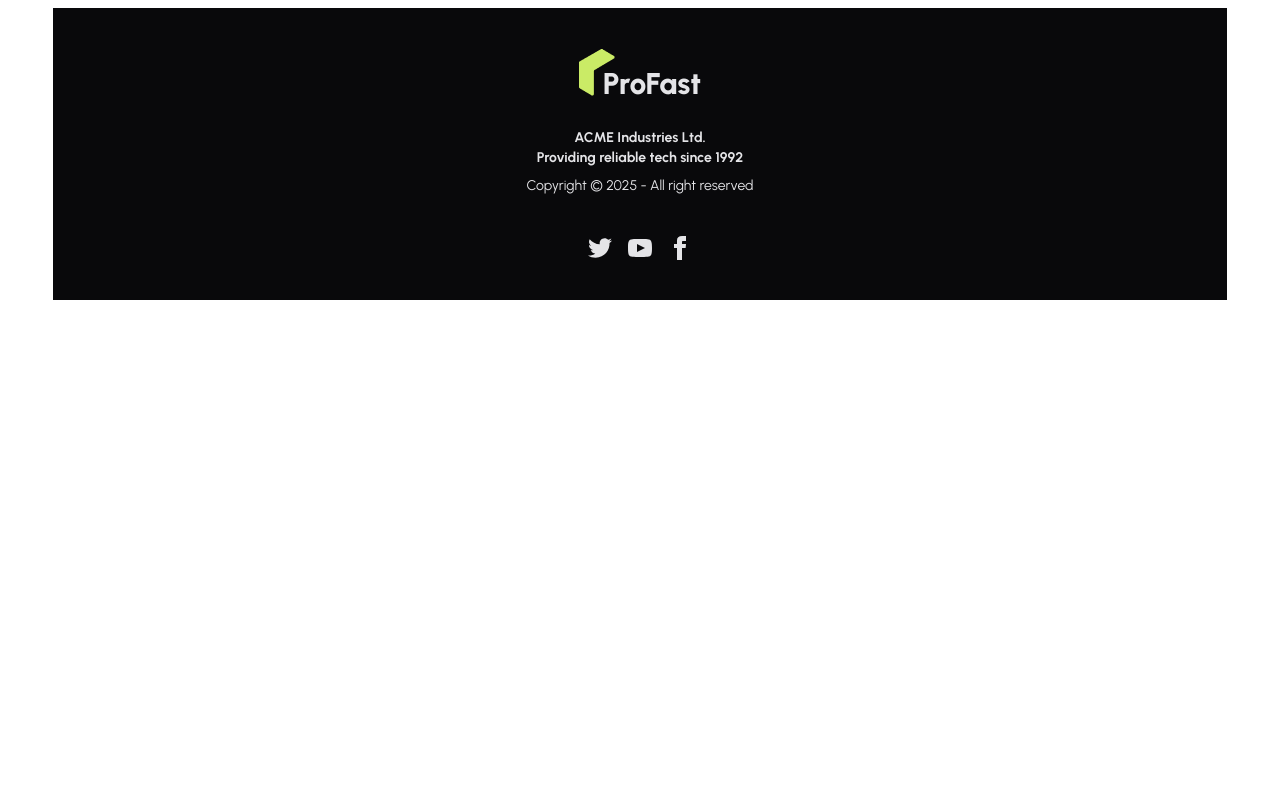
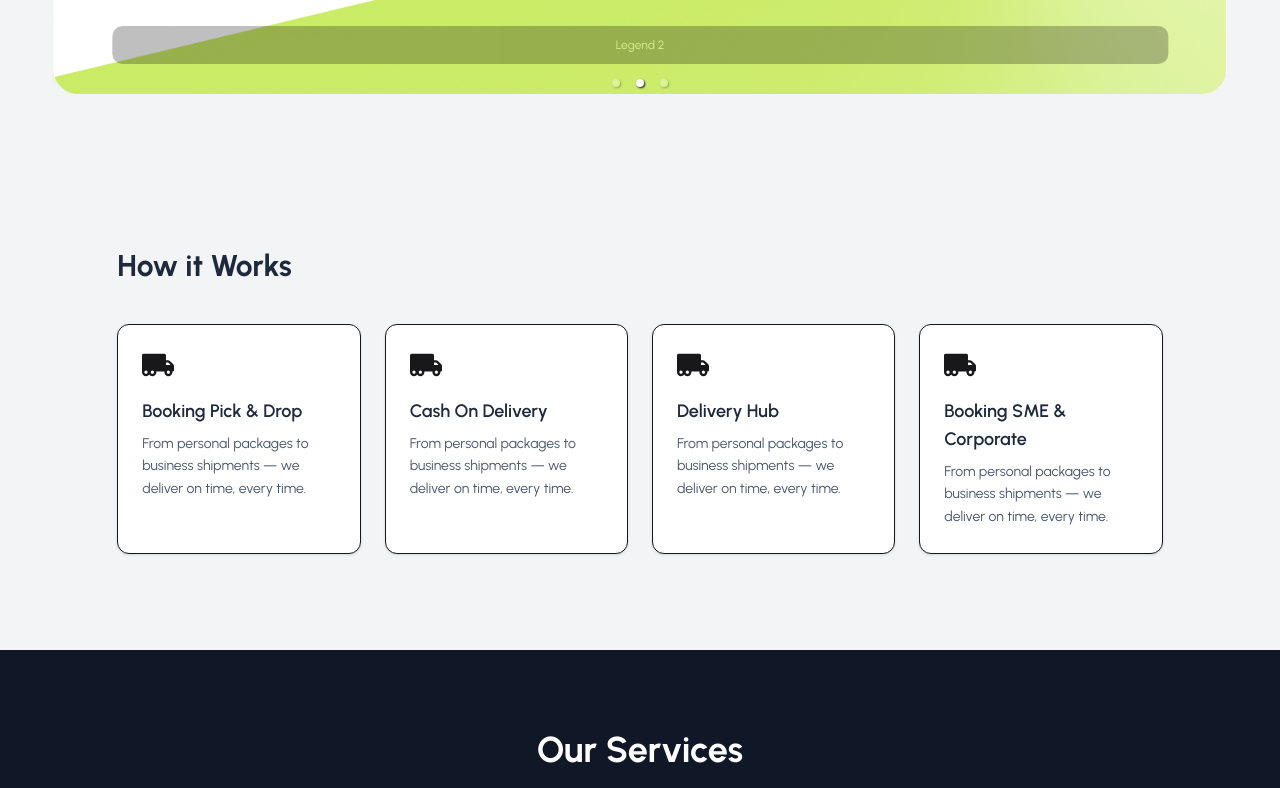
Before and after one commit to Sifat2245/pro-fast-client, a React (Vite) app: page / in a window 1280 px wide. Shown: the part 610-1398 px from the top of the page. Before the commit the page ends 910 px from the top, so only its background shows below. Built offline with nearby package versions, Linux system fonts and the light colour scheme.

Commit message:
designed teams, services sections

```diff
--- a/package.json
+++ b/package.json
@@ -11,8 +11,11 @@
   },
   "dependencies": {
     "@tailwindcss/vite": "^4.1.10",
+    "framer-motion": "^12.19.1",
+    "motion": "^12.19.1",
     "react": "^19.1.0",
     "react-dom": "^19.1.0",
+    "react-icons": "^5.5.0",
     "react-responsive-carousel": "^3.2.23",
     "react-router": "^7.6.2",
     "tailwindcss": "^4.1.10"
--- /dev/null
+++ b/src/Components/HowItWorks.jsx
@@ -0,0 +1,51 @@
+import React from "react";
+import { FaTruckMoving } from "react-icons/fa";
+
+const steps = [
+  {
+    title: "Booking Pick & Drop",
+    description: "From personal packages to business shipments — we deliver on time, every time.",
+  },
+  {
+    title: "Cash On Delivery",
+    description: "From personal packages to business shipments — we deliver on time, every time.",
+  },
+  {
+    title: "Delivery Hub",
+    description: "From personal packages to business shipments — we deliver on time, every time.",
+  },
+  {
+    title: "Booking SME & Corporate",
+    description: "From personal packages to business shipments — we deliver on time, every time.",
+  },
+];
+
+const HowItWorks = () => {
+  return (
+    <section className="bg-gray-100 max-w-11/12 mx-auto  py-12 px-4 md:px-8 lg:px-16 pb-24">
+      <h2 className="text-2xl md:text-3xl font-bold text-slate-800 mb-10">
+        How it Works
+      </h2>
+      <div className="grid grid-cols-1 sm:grid-cols-2 lg:grid-cols-4 gap-6">
+        {steps.map((step, index) => (
+          <div
+            key={index}
+            className="bg-white rounded-xl p-6 border hover:border-blue-400 transition-all duration-200 shadow-sm hover:shadow-md"
+          >
+            <div className="mb-4 bg-transparent">
+              <FaTruckMoving size={32} />
+            </div>
+            <h3 className="font-semibold text-lg text-slate-800 mb-2">
+              {step.title}
+            </h3>
+            <p className="text-slate-600 text-sm leading-relaxed">
+              {step.description}
+            </p>
+          </div>
+        ))}
+      </div>
+    </section>
+  );
+};
+
+export default HowItWorks;
--- /dev/null
+++ b/src/Components/OurServices.jsx
@@ -0,0 +1,82 @@
+import React from 'react';
+import { FaShippingFast, FaGlobe, FaWarehouse, FaMoneyBillWave, FaBoxOpen, FaUndo } from 'react-icons/fa';
+
+const ServiceCard = ({ icon, title, description, highlighted }) => {
+    const cardClasses = `
+        bg-white rounded-lg p-8 shadow-md transition-transform transform hover:-translate-y-2
+        ${highlighted ? 'bg-green-200' : ''}
+    `;
+
+    const iconContainerClasses = `
+        text-4xl mb-4
+        ${highlighted ? 'text-green-800' : 'text-indigo-500'}
+    `;
+
+    return (
+        <div className={cardClasses}>
+            <div className={iconContainerClasses}>
+                {icon}
+            </div>
+            <h3 className="text-xl font-bold mb-2 text-gray-800">{title}</h3>
+            <p className="text-gray-600">
+                {description}
+            </p>
+        </div>
+    );
+};
+
+const OurServices = () => {
+    const services = [
+        {
+            icon: <FaShippingFast />,
+            title: 'Express & Standard Delivery',
+            description: 'We deliver parcels within 24-72 hours in Dhaka, Chittagong, Sylhet, Khulna, and Rajshahi. Express delivery available in Dhaka within 4-6 hours from pick-up to drop-off.',
+        },
+        {
+            icon: <FaGlobe />,
+            title: 'Nationwide Delivery',
+            description: 'We deliver parcels nationwide with home delivery in every district, ensuring your products reach customers within 48-72 hours.',
+            highlighted: true,
+        },
+        {
+            icon: <FaWarehouse />,
+            title: 'Fulfillment Solution',
+            description: 'We also offer customized service with inventory management support, online order processing, packaging, and after-sales support.',
+        },
+        {
+            icon: <FaMoneyBillWave />,
+            title: 'Cash on Home Delivery',
+            description: '100% cash on delivery anywhere in Bangladesh with guaranteed safety of your product.',
+        },
+        {
+            icon: <FaBoxOpen />,
+            title: 'Corporate Service / Contract in Logistics',
+            description: 'Customized corporate services which includes warehouse and inventory management support.',
+        },
+        {
+            icon: <FaUndo />,
+            title: 'Parcel Return',
+            description: 'Through our reverse logistics facility, we allow end customers to return or exchange their products with online business merchants.',
+        },
+    ];
+
+    return (
+        <section className="bg-gray-900 py-20 px-4 mb-24">
+            <div className="max-w-7xl mx-auto">
+                <div className="text-center mb-12">
+                    <h2 className="text-4xl font-bold text-white">Our Services</h2>
+                    <p className="text-gray-400 mt-4 max-w-2xl mx-auto">
+                        Enjoy fast, reliable parcel delivery with real-time tracking and zero hassle. From personal packages to business shipments — we deliver on time, every time.
+                    </p>
+                </div>
+                <div className="grid grid-cols-1 md:grid-cols-2 lg:grid-cols-3 gap-8">
+                    {services.map((service, index) => (
+                        <ServiceCard key={index} {...service} />
+                    ))}
+                </div>
+            </div>
+        </section>
+    );
+};
+
+export default OurServices;
--- /dev/null
+++ b/src/Components/Teams.jsx
@@ -0,0 +1,68 @@
+import React from 'react';
+import { motion } from 'framer-motion';
+import casioLogo from '../assets/brands/casio.png';
+import amazonLogo from '../assets/brands/amazon.png';
+import moonstarLogo from '../assets/brands/moonstar.png';
+import starplusLogo from '../assets/brands/start-people 1.png';
+import startpeopleLogo from '../assets/brands/start.png';
+import randstadLogo from '../assets/brands/randstad.png';
+
+const logos = [
+    { src: casioLogo, alt: 'Casio' },
+    { src: amazonLogo, alt: 'Amazon' },
+    { src: moonstarLogo, alt: 'Moonstar' },
+    { src: starplusLogo, alt: 'STR+' },
+    { src: startpeopleLogo, alt: 'Start People' },
+    { src: randstadLogo, alt: 'Randstad' },
+];
+
+
+const LogosSet = () => (
+    <>
+        {logos.map((logo, index) => (
+            <div key={index} className="flex-shrink-0 mx-8">
+                <img
+                    className="h-6 sm:h-8 object-contain"
+                    src={logo.src}
+                    alt={logo.alt}
+                />
+            </div>
+        ))}
+    </>
+);
+
+const Teams = () => {
+    return (
+        <section className="bg-gray-100 py-12 mb-24">
+            <div className="max-w-7xl mx-auto px-4 sm:px-6 lg:px-8">
+                <div className="text-center mb-12">
+                    <h2 className="text-2xl font-bold text-gray-800 tracking-wide">
+                        We've helped thousands of sales teams
+                    </h2>
+                </div>
+
+                <div className="w-full overflow-hidden [mask-image:_linear-gradient(to_right,transparent_0,_black_128px,_black_calc(100%-128px),transparent_100%)]">
+                    <motion.div
+                        className="flex"
+                        animate={{
+                            x: ['0%', '-100%'],
+                        }}
+                        transition={{
+                            ease: 'linear',
+                            duration: 25,
+                            repeat: Infinity,
+                        }}
+                    >
+                        {/* Render the set of logos */}
+                        <LogosSet />
+                        {/* Render it again for the seamless loop */}
+                        <LogosSet />
+
+                    </motion.div>
+                </div>
+            </div>
+        </section>
+    );
+};
+
+export default Teams;
--- a/src/Layouts/MainLayout.jsx
+++ b/src/Layouts/MainLayout.jsx
@@ -5,11 +5,11 @@ import Footer from '../Pages/shared/Footer/Footer';
 
 const MainLayout = () => {
     return (
-        <>
+        <div className='bg-gray-100'>
             <Navbar></Navbar>
             <Outlet></Outlet>
             <Footer></Footer>
-        </>
+        </div>
     );
 };
 
--- a/src/Pages/Home/Banner/Banner.jsx
+++ b/src/Pages/Home/Banner/Banner.jsx
@@ -8,7 +8,7 @@ import bannerImg3 from '../../../assets/banner/banner3.png'
 
 const Banner = () => {
     return (
-        <Carousel autoPlay={true} infiniteLoop={true} showThumbs={false}>
+        <Carousel autoPlay={true} infiniteLoop={true} showThumbs={false} className='max-w-11/12 mx-auto py-24'>
             <div>
                 <img src={bannerImg1} />
                 <p className="legend">Legend 1</p>
--- a/src/Pages/Home/Home/Home.jsx
+++ b/src/Pages/Home/Home/Home.jsx
@@ -1,10 +1,16 @@
 import React from 'react';
 import Banner from '../Banner/Banner';
+import HowItWorks from '../../../Components/HowItWorks';
+import OurServices from '../../../Components/OurServices';
+import Teams from '../../../Components/Teams';
 
 const Home = () => {
     return (
         <>
         <Banner></Banner>
+        <HowItWorks></HowItWorks>
+        <OurServices></OurServices>
+        <Teams></Teams>
         </>
     );
 };
--- a/src/main.jsx
+++ b/src/main.jsx
@@ -7,7 +7,7 @@ import { router } from './Router/Router.jsx'
 
 createRoot(document.getElementById('root')).render(
   <StrictMode>
-    <div className='max-w-11/12 mx-auto'>
+    <div className='bg-gray-100'>
       <RouterProvider router={router}></RouterProvider>
     </div>
   </StrictMode>,
```
Also changed, not shown: 1 other file (tests, documents, lock files or other folders).
